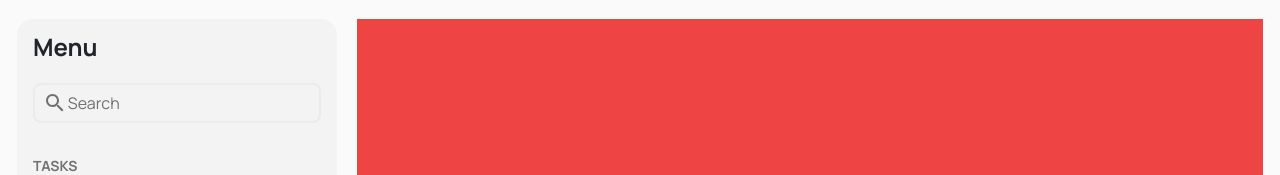
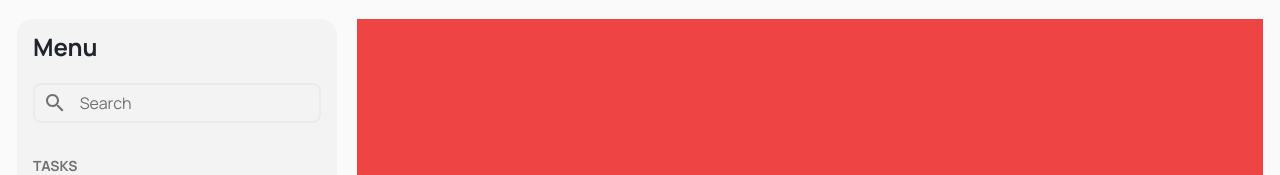
Before and after one commit to Zaccal/ToDo-App, a React (Vite) app: page /application in a window 1280 px wide. Shown: the top 175 px of the page. Built offline with nearby package versions, Linux system fonts and the light colour scheme.

Commit message:
fixed UI 'Input' component

```diff
--- a/src/UI/Input/Input.tsx
+++ b/src/UI/Input/Input.tsx
@@ -45,7 +45,7 @@ const Input = forwardRef((props: IInput, ref: LegacyRef<HTMLInputElement>) => {
                     id="CustomInput"
                     type="text"
                     ref={ref}
-                    className={`${className || ""} Input`}
+                    className={`${className || ""} ${icon ? 'pl-3' : 'px-2'} dark:text-white Input`}
                     {...rest}
                 />
             </div>
```
